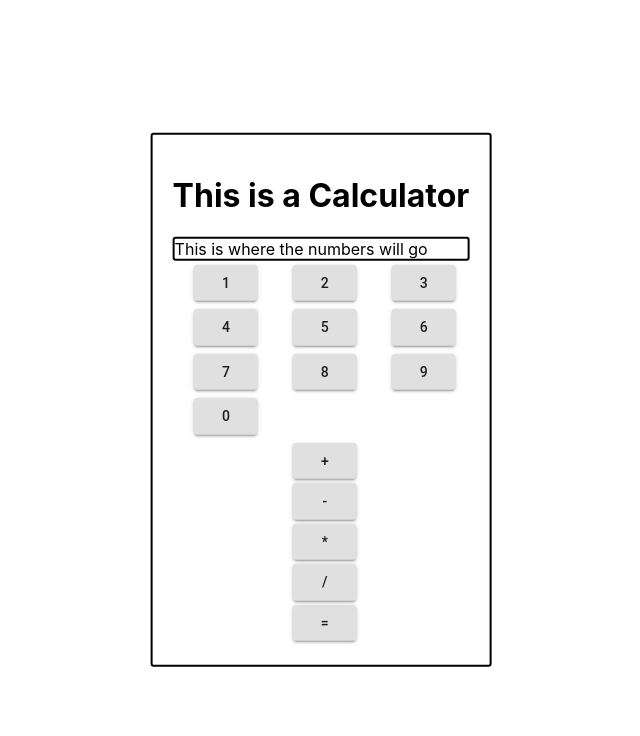
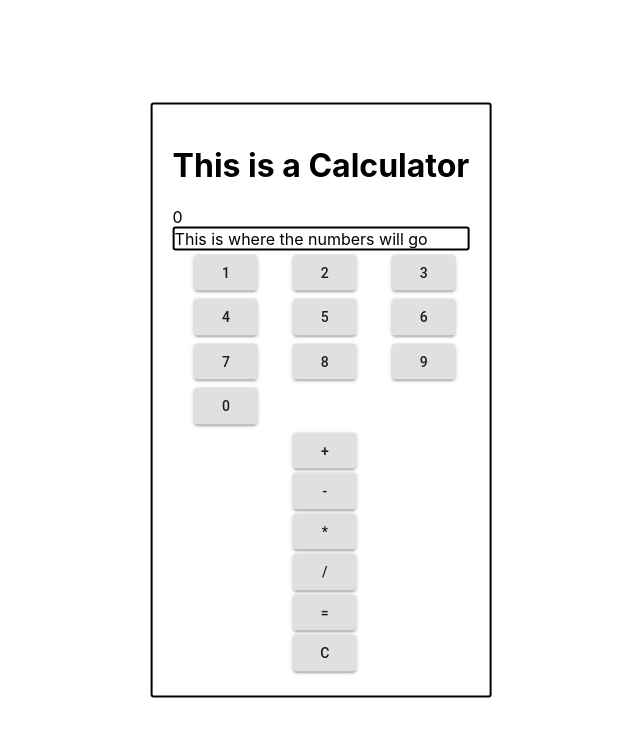
Before and after one commit to zheckert/calc, a React (Create React App) app: page / in a window 1280 px wide. Shown: the top 736 px of the page, without its empty margins (319-959 px from the left). Built offline with nearby package versions, Linux system fonts and the light colour scheme.

Commit message:
began building out button functionality. It's still rough

```diff
--- a/src/components/Buttons.js
+++ b/src/components/Buttons.js
@@ -1,11 +1,43 @@
-import React from "react"
+import React, { useState } from "react"
 
 import {Button} from "@material-ui/core"
 
 export const Buttons = (props) => {
+    const [numArray, setNumArray] = useState([])
+
+    let arr = []
+
+    const funcPush = (num) => {
+        console.log(num)
+        arr.push(num)
+        console.log(numArray)
+    }
+
     return(
         <div className="gridChild">
-            <Button variant="contained">{props.button}</Button>
+            {/* <Button variant="contained" onClick={() => (console.log(`${props.button} was clicked`))}>{props.button}</Button> */}
+            <Button variant="contained" onClick={() => setNumArray((numArray) => [...numArray, numArray](props.button))}
+                >{props.button}</Button>
         </div>
     )
 }
+
+//old and janky below
+// export const Buttons = (props) => {
+
+//     let arr = []
+
+//     const funcPush = (num) => {
+//         console.log(num)
+//         arr.push(num)
+//         console.log(arr)
+//     }
+
+//     return(
+//         <div className="gridChild">
+//             {/* <Button variant="contained" onClick={() => (console.log(`${props.button} was clicked`))}>{props.button}</Button> */}
+//             <Button variant="contained" onClick={() => funcPush(props.button)}
+//                 >{props.button}</Button>
+//         </div>
+//     )
+// }
--- a/src/components/Main.js
+++ b/src/components/Main.js
@@ -1,4 +1,4 @@
-import React from "react"
+import React, { useState } from "react"
 
 import { Display } from "./Display"
 import { Buttons } from "./Buttons"
@@ -8,6 +8,8 @@ import { operations } from "./index"
 
 export const Main = () => {
 
+    const [display, setDisplay] = useState([0])
+
     let buttons = numbers.map((num) =>
         <Buttons button={num.num} />
     )
@@ -16,9 +18,16 @@ export const Main = () => {
         <Buttons button={op.operation} />
     )
 
+    const nums = () => {
+        setDisplay()
+    }
+
     return(
         <div>
             <h1>This is a Calculator</h1>
+            <div>
+                {display}
+            </div>
             <Display />
             <div className="temp">
                 <div className="gridParent">
--- a/src/components/index.js
+++ b/src/components/index.js
@@ -20,5 +20,6 @@ export const operations = [
     { operation: "-" },
     { operation: "*" },
     { operation: "/" },
-    { operation: "=" }
+    { operation: "=" },
+    { operation: "c" }
 ]
```
Also changed, not shown: src/context/AppOperations.js (added, +26 -0 lines), src/controllers/ButtonControl.js (+12 -0 lines).
